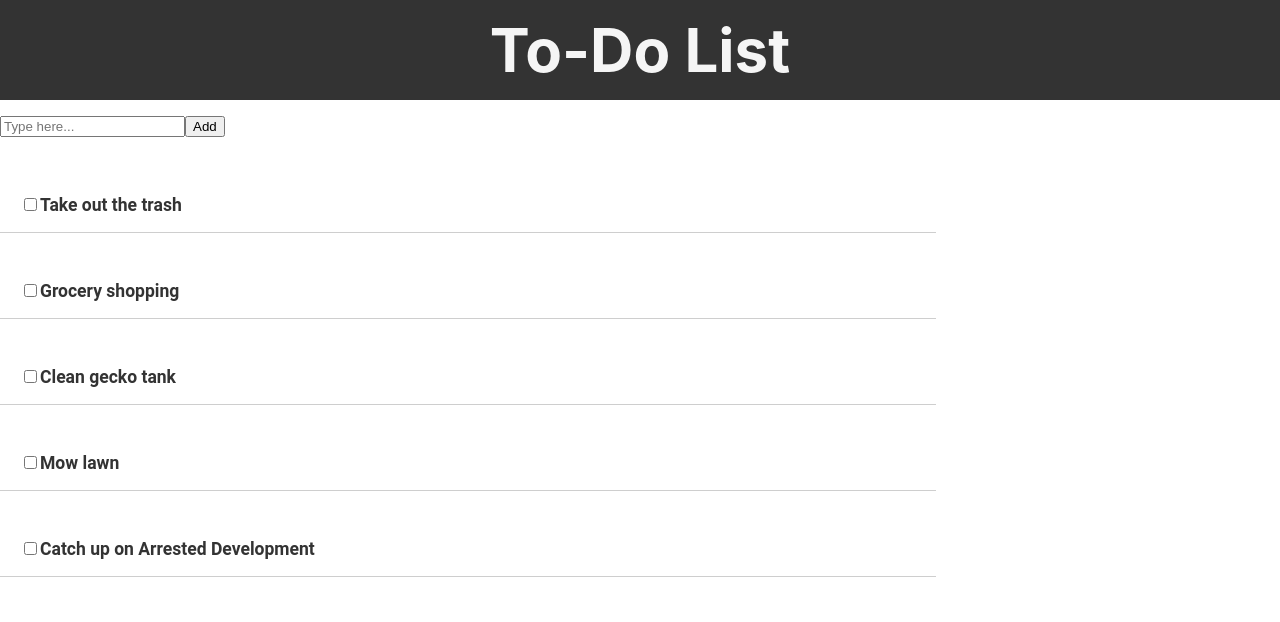
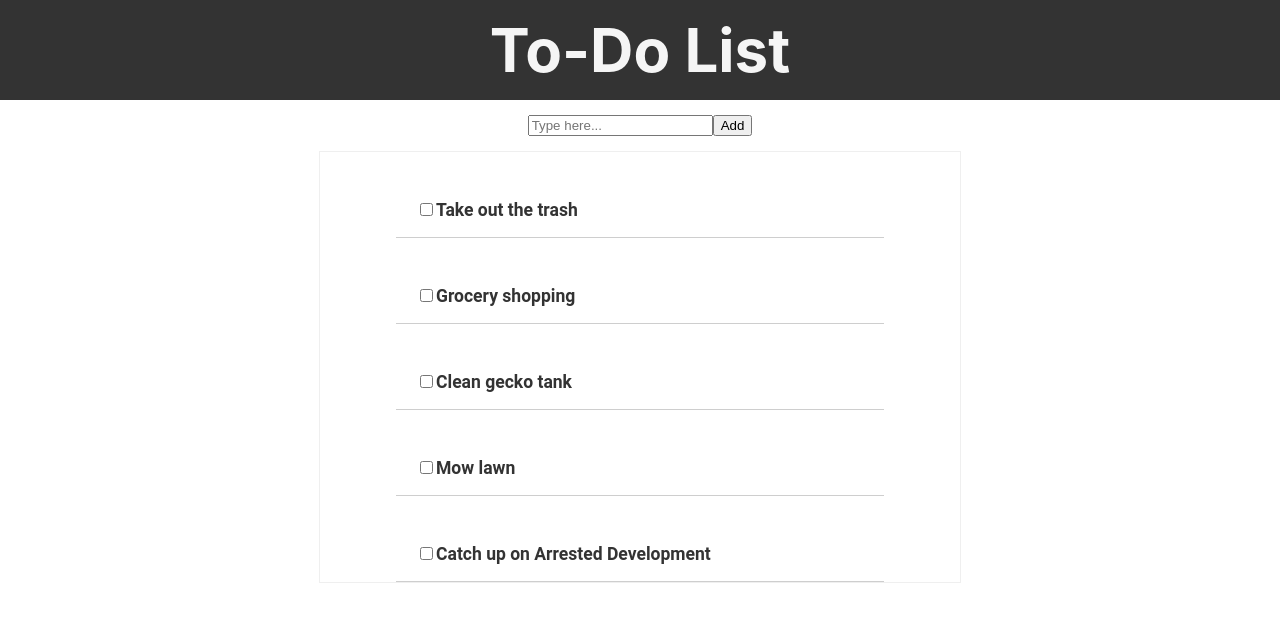
Before and after one commit to pe7r/project, a React (Create React App) app: page / in a window 1280 px wide. Shown: the top 622 px of the page. Built offline with nearby package versions, Linux system fonts and the light colour scheme.

Commit message:
Daily final commit(March 6)

```diff
--- a/src/components/AddTask.css
+++ b/src/components/AddTask.css
@@ -1,3 +1,7 @@
 .add-task {
-	margin-bottom: 10px;
+	margin-bottom: 15px;
+	display: flex;
+	justify-content: center;
+
+
 }
--- a/src/components/AddTask.js
+++ b/src/components/AddTask.js
@@ -10,4 +10,4 @@ function AddTask() {
 	)
 }
 
-export default AddTask;
+export default AddTask
--- a/src/components/Header.js
+++ b/src/components/Header.js
@@ -1,5 +1,5 @@
-import React from 'react';
-import './Header.css';
+import React from 'react'
+import './Header.css'
 
 function Header() {
 	return (
@@ -9,4 +9,4 @@ function Header() {
 	)
 }
 
-export default Header;
+export default Header
--- a/src/components/ProductList.js
+++ b/src/components/ProductList.js
@@ -15,4 +15,4 @@ function ProductList() {
 	)
 }
 
-export default ProductList;
+export default ProductList
--- a/src/components/ToDoList.css
+++ b/src/components/ToDoList.css
@@ -6,4 +6,5 @@
     flex-direction: column;
     align-items: center;
     border: 1px solid #efefef;
+
 }
--- a/src/components/ToDoList.js
+++ b/src/components/ToDoList.js
@@ -8,11 +8,11 @@ function ToDoList() {
 	const toDoItems = items.map(item => <ToDoItem key={item.id} text={item.text} completed={item.completed} />)
 
 	return (
-			<div>
+			<div className="todo-list">
             	{toDoItems}
         	</div>
 
 	)
 }
 
-export default ToDoList;
+export default ToDoList
--- a/src/index.js
+++ b/src/index.js
@@ -1,12 +1,7 @@
-import React from 'react';
-import ReactDOM from 'react-dom';
-import './index.css';
-import App from './App';
-import * as serviceWorker from './serviceWorker';
+import React from 'react'
+import ReactDOM from 'react-dom'
+import './index.css'
+import App from './App'
+import * as serviceWorker from './serviceWorker'
 
-ReactDOM.render(<App />, document.getElementById('root'));
-
-// If you want your app to work offline and load faster, you can change
-// unregister() to register() below. Note this comes with some pitfalls.
-// Learn more about service workers: http://bit.ly/CRA-PWA
-serviceWorker.unregister();
+ReactDOM.render(<App />, document.getElementById('root'))
```
Also changed, not shown: src/Header.js (deleted, +0 -12 lines).
